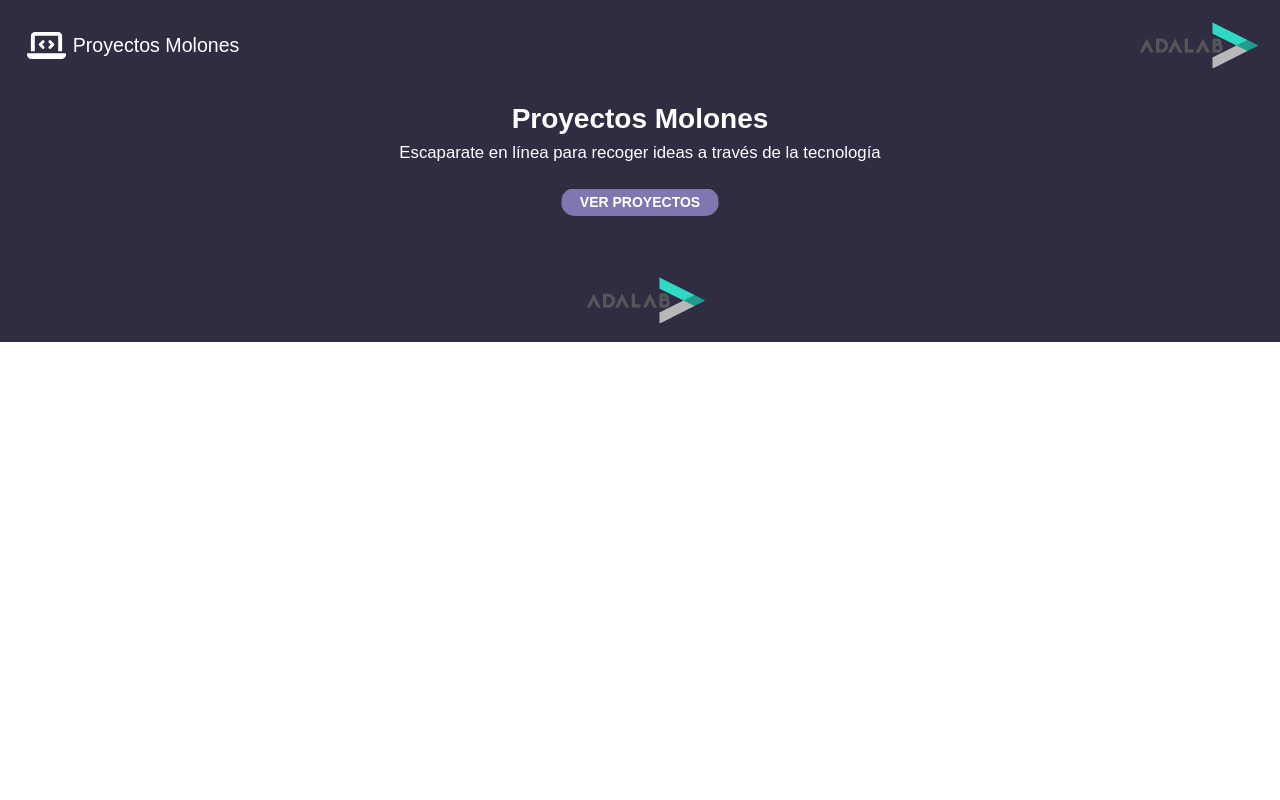
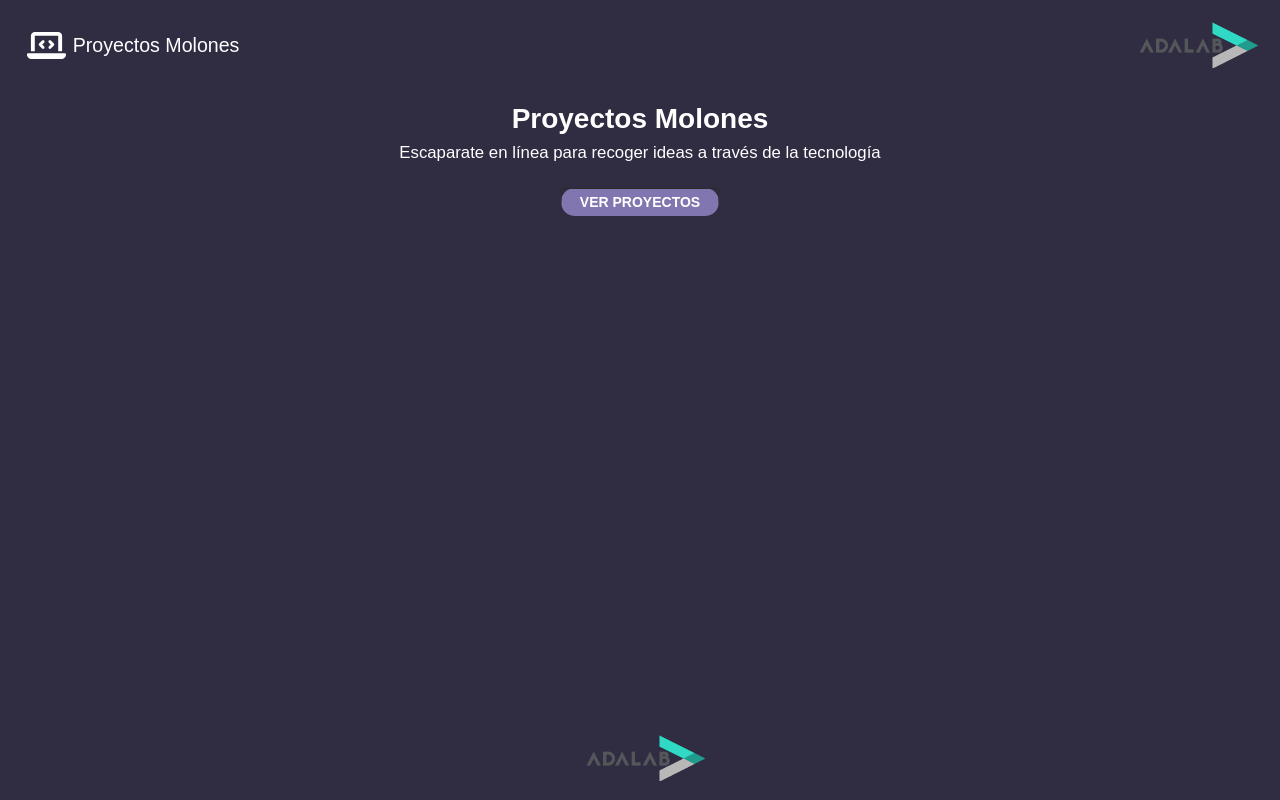
Before and after one commit to jennyalvarez/proyect-promo-58-module-3-team-1, a React (Vite) app: page / in a window 1280 px wide. Built offline with nearby package versions, Linux system fonts and the light colour scheme.

Commit message:
add styles in LandingPages

```diff
--- a/src/styles/App.scss
+++ b/src/styles/App.scss
@@ -60,6 +60,10 @@ fieldset {
 .container {
   padding: 22px 22px 0 22px;
   background-color: var(--color-dark);
+  display: grid;
+  min-height: 100vh;
+  grid-template-rows: auto 1fr auto;
+  grid-template-columns: 1fr;
 }
 
 @media screen and (min-width: 768px) {
@@ -71,7 +75,6 @@ fieldset {
     gap: 2rem;
   }
 }
-
 
 /* COMPONENTS */
 
```
